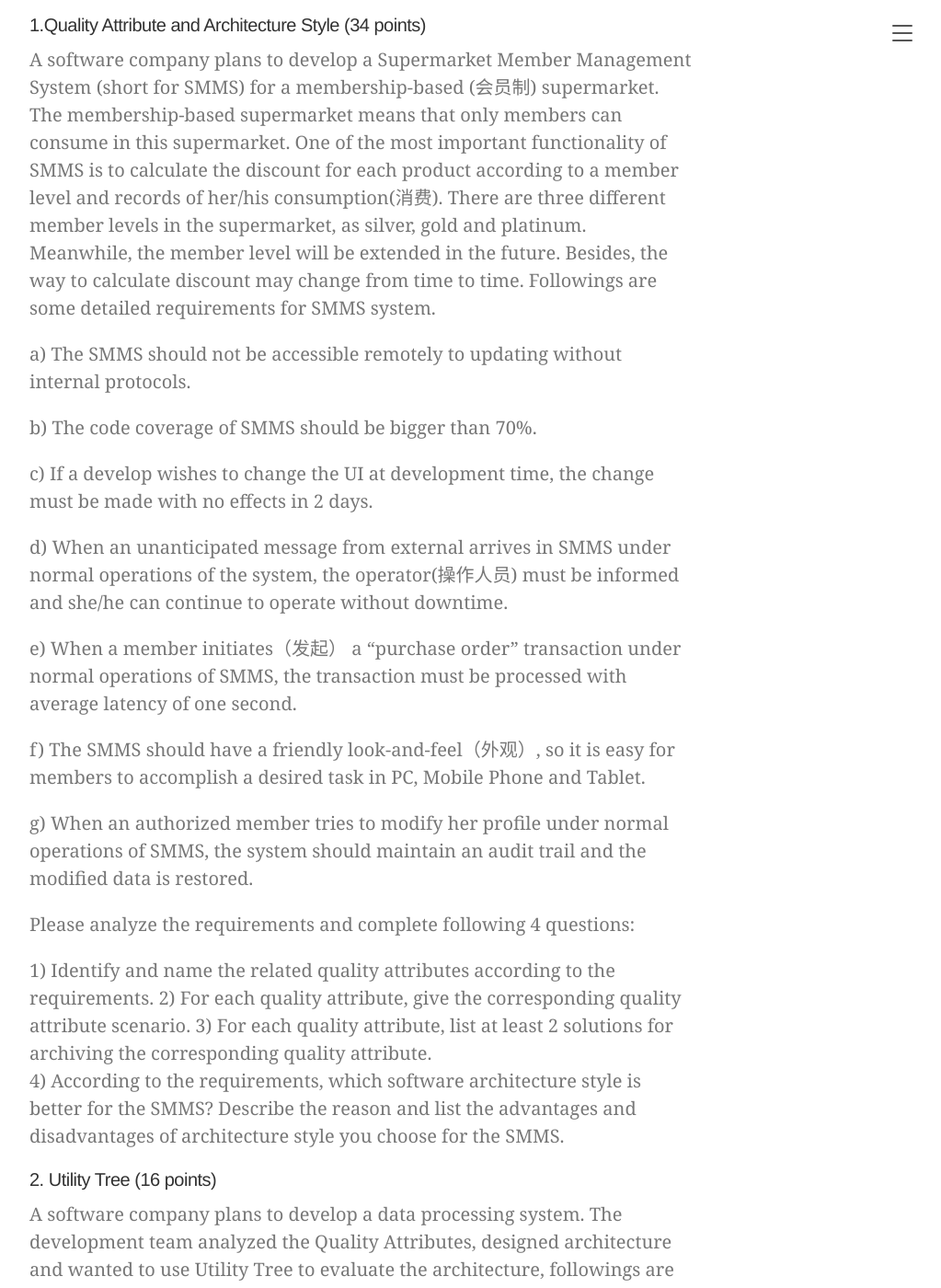
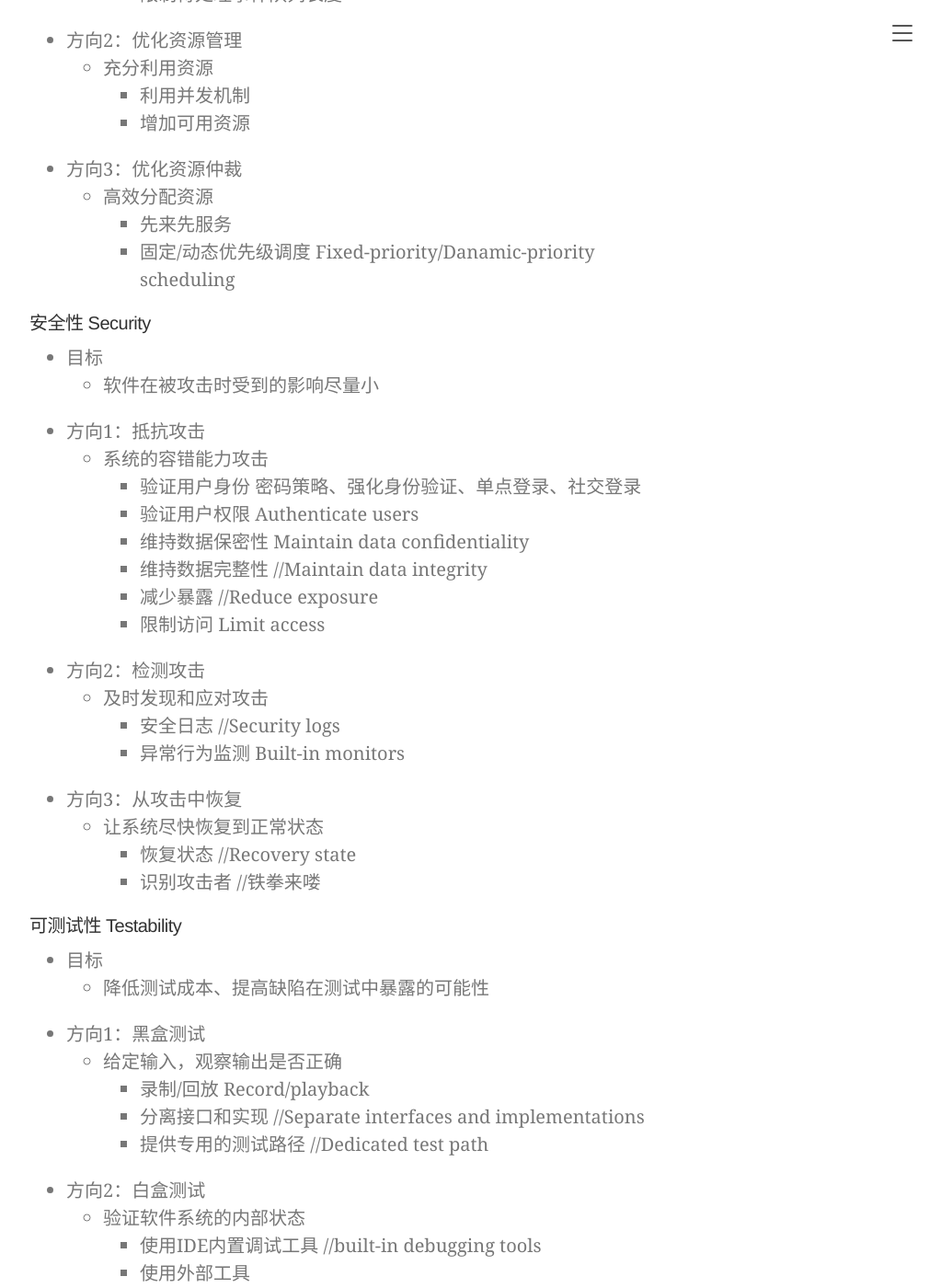
Before and after one commit to skyjty/skyjty.github.io, a Jekyll site: the page built from _posts/2024-12-05-Software_Architecture.md, in a window 1280 px wide and 1400 px high, scrolled down 43832 px. Shown: the whole window at 92% size, without its empty margins (248-1271 px from the left). Built offline with Jekyll 4.4.1, drawn with Linux system fonts in a browser that asks for light colours; nearby versions of some CDN libraries; some of the changed text lies outside the part shown.

Commit message:
Update 2024-12-05-Software_Architecture.md

```diff
--- a/_posts/2024-12-05-Software_Architecture.md
+++ b/_posts/2024-12-05-Software_Architecture.md
@@ -111,7 +111,11 @@
         - [敏感点、权衡点、风险、非风险](#敏感点权衡点风险非风险)
 - [7 试卷名词总结](#7-试卷名词总结)
   - [7.1 tactic翻译](#71-tactic翻译)
-    - [可](#可)
+    - [可用性 Availability](#可用性-availability)
+    - [性能 Performance](#性能-performance)
+    - [安全性 Security](#安全性-security)
+    - [可测试性 Testability](#可测试性-testability)
+    - [易用性 Usability](#易用性-usability)
   - [20年大题](#20年大题)
     - [1.Quality Attribute and Architecture Style (34 points)](#1quality-attribute-and-architecture-style-34-points)
     - [2. Utility Tree (16 points)](#2-utility-tree-16-points)
@@ -983,6 +976,9 @@
 ###### **效用树 Utility Tree**
 
 ![图十五]({{site.path}}/public/image/2024_12_05_1_15.png "效用树")
+(H,M)指(重要性,难度)
+
+High/Middle/Low
 
 ###### 敏感点、权衡点、风险、非风险
 
@@ -1005,7 +1001,14 @@
 ## 7 试卷名词总结
 
 ### 7.1 tactic翻译
-#### 可
+
+|word|翻译|
+|-|-|
+|tactic|策略|
+|redundancy|冗余|
+|coherence|相关|
+
+#### 可用性 Availability
 - 目标
   - 降低故障造成的影响
 - 方向1：故障检测
@@ -1025,11 +1028,73 @@
     - 事务 Transaction
     - 进程监控 Process monitoring
 
-|word|翻译|
-|-|-|
-|tactic|策略|
-|redundancy|冗余|
-|coherence|相关|
+#### 性能 Performance
+- 目标
+  - 在限定时间内响应事件
+- 方向1：优化资源需求
+  - 降低所需资源数量
+    - 提高计算效率
+    - 减少要处理的数据总量
+    - 限制执行时间
+    - 限制待处理事件队列长度
+- 方向2：优化资源管理
+  - 充分利用资源
+    - 利用并发机制
+    - 增加可用资源
+- 方向3：优化资源仲裁
+  - 高效分配资源
+    - 先来先服务
+    - 固定/动态优先级调度 Fixed-priority/Danamic-priority scheduling
+
+#### 安全性 Security
+- 目标
+  - 软件在被攻击时受到的影响尽量小
+- 方向1：抵抗攻击
+  - 系统的容错能力攻击
+    - 验证用户身份 密码策略、强化身份验证、单点登录、社交登录
+    - 验证用户权限 Authenticate users
+    - 维持数据保密性 Maintain data confidentiality
+    - 维持数据完整性 //Maintain data integrity
+    - 减少暴露 //Reduce exposure
+    - 限制访问 Limit access
+- 方向2：检测攻击
+  - 及时发现和应对攻击
+    - 安全日志 //Security logs
+    - 异常行为监测 Built-in monitors
+- 方向3：从攻击中恢复
+  - 让系统尽快恢复到正常状态
+    - 恢复状态 //Recovery state
+    - 识别攻击者 //铁拳来喽
+
+#### 可测试性 Testability
+- 目标
+  - 降低测试成本、提高缺陷在测试中暴露的可能性
+- 方向1：黑盒测试
+  - 给定输入，观察输出是否正确
+    - 录制/回放 Record/playback
+    - 分离接口和实现 //Separate interfaces and implementations
+    - 提供专用的测试路径 //Dedicated test path
+- 方向2：白盒测试
+  - 验证软件系统的内部状态
+    - 使用IDE内置调试工具 //built-in debugging tools
+    - 使用外部工具
+
+#### 易用性 Usability
+- 目标
+  - 让用户在使用软件时感到舒适和满意
+- 方向1：运行时策略
+  - 通过软件运行时的交互和反馈实现易用性
+    - 猜测任务 //Guess the mission
+    - 适当反馈 //Appropriate feedback
+    - 一致体验 //Consistent experience
+    - 支持撤销 //Support for revocation
+    - 操作引导 //Operational guidance
+    - 简化操作 //Simplify operations
+- 方向2：设计时策略
+  - 软件设计阶段实现易用性
+    - 用户界面独立 //Independent User Interface
+
+
 
 ### 20年大题
 
```
Also changed, not shown: other parts of _posts/2024-12-05-Software_Architecture.md (+0 -151 lines).
